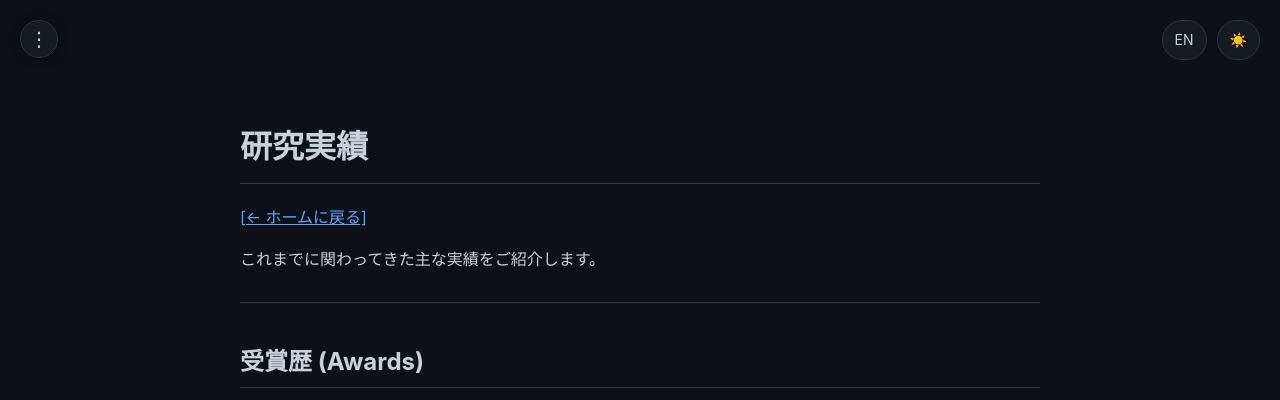
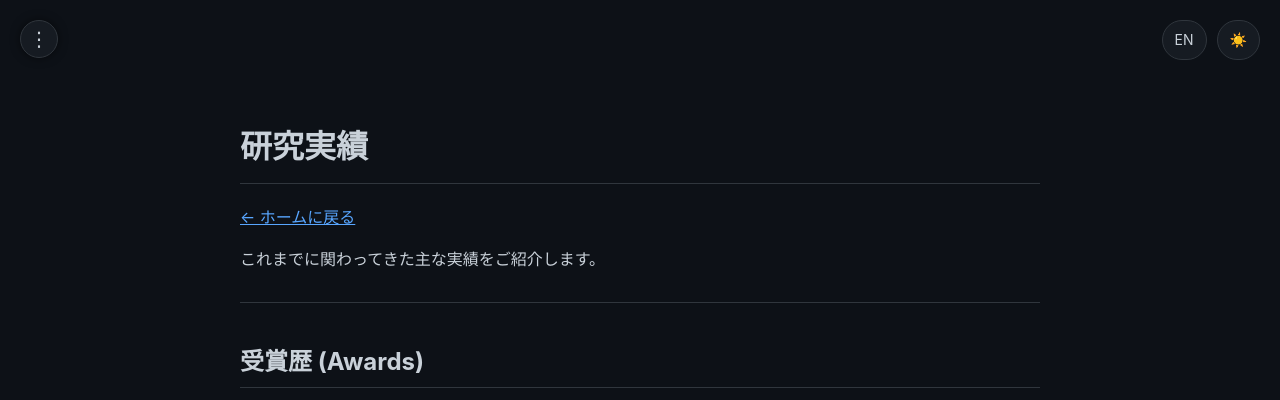
Before and after one commit to 377H-Miru/377H-Miru.github.io, a Jekyll site: the page built from achievements.html, in a window 1280 px wide. Shown: the top 400 px of the page. Built offline with Jekyll 4.4.1, drawn with Linux system fonts in a browser that asks for light colours.

```diff
--- a/achievements.html
+++ b/achievements.html
@@ -9,7 +9,7 @@ permalink: /achievements/
 
 <h1>研究実績</h1>
 
-<p><a href="/">[← ホームに戻る]</a></p>
+<p><a href="/">← ホームに戻る</a></p>
 
 <p>これまでに関わってきた主な実績をご紹介します。</p>
 
```
Also changed, not shown: posts/2026-04-02-kan-research-overview.md (+1 -1 lines).
